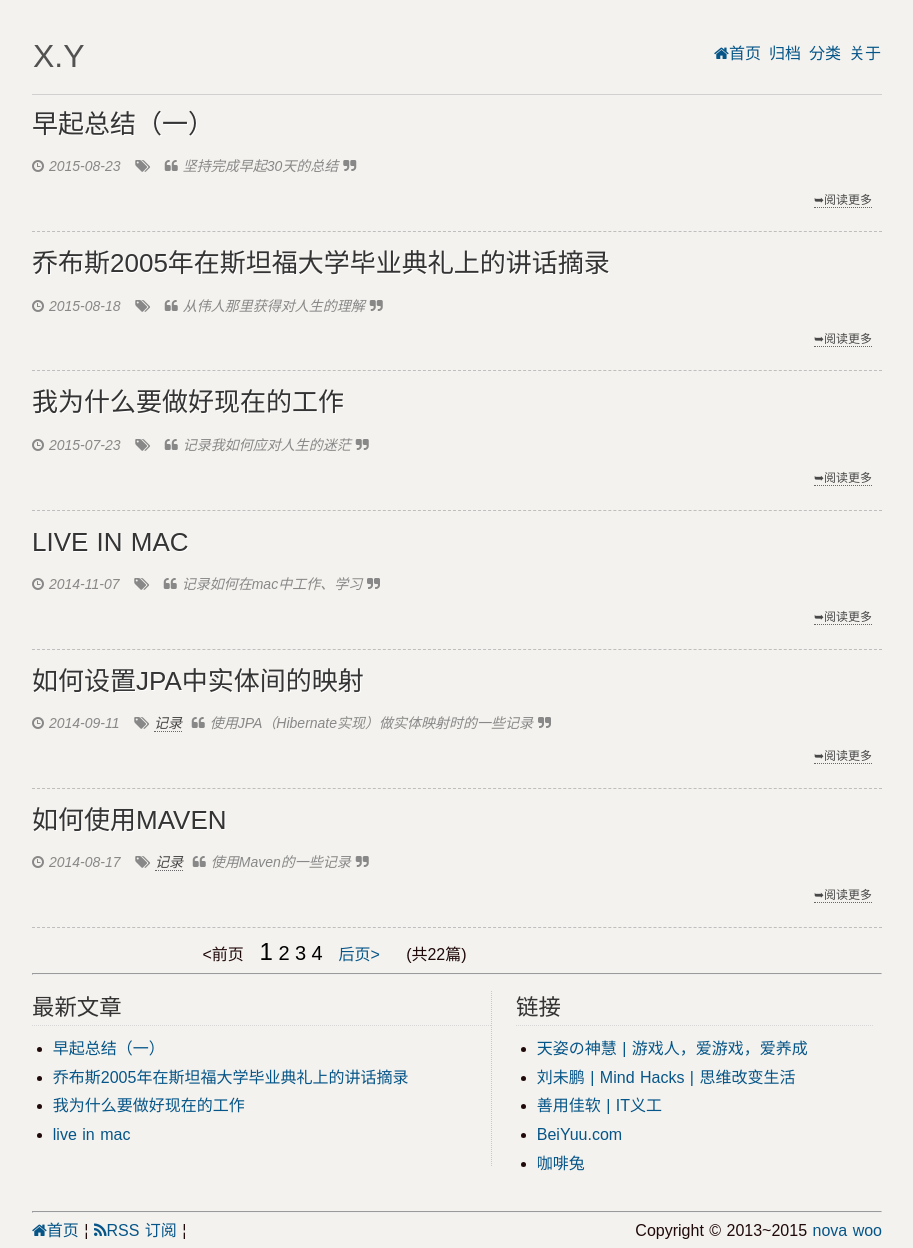
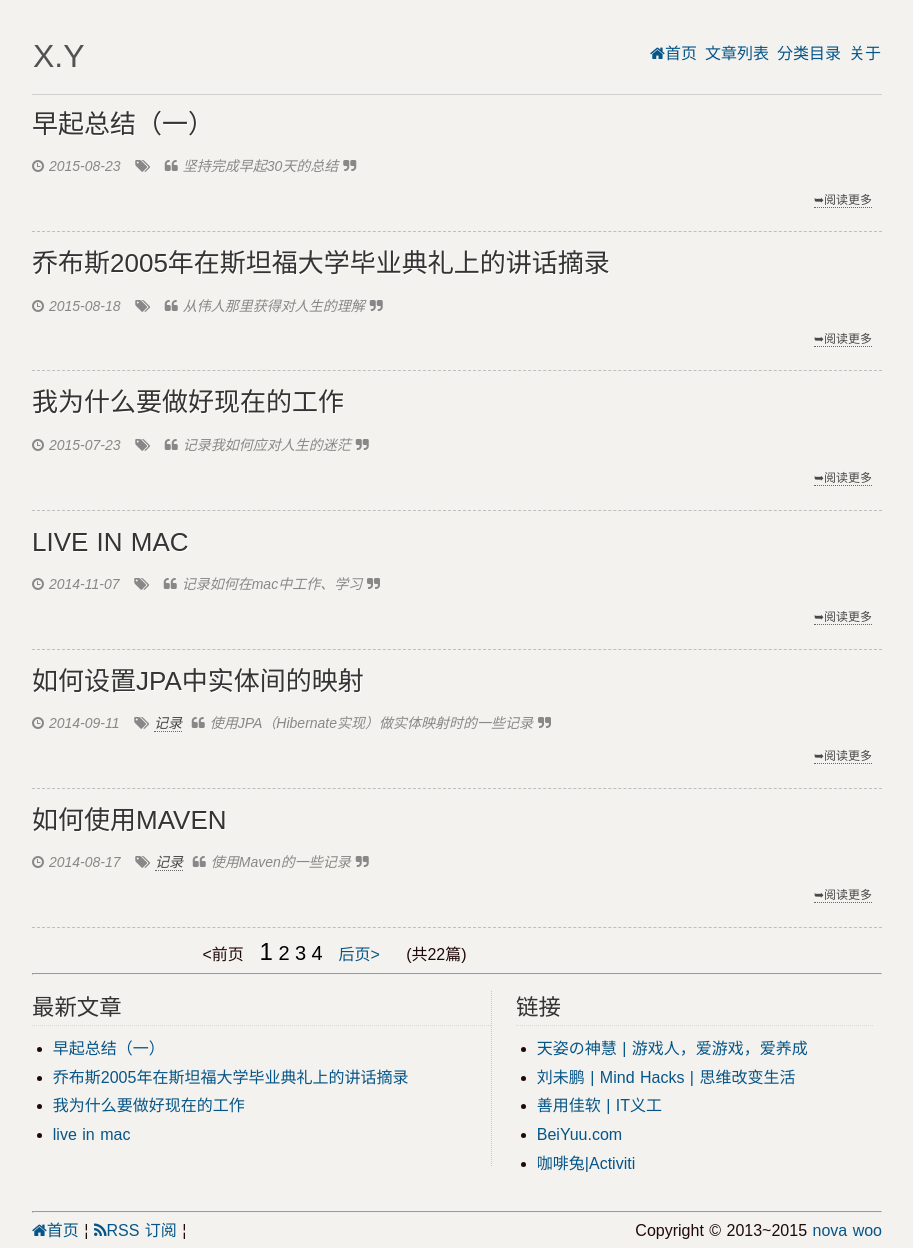
Before and after one commit to novawoo/novawoo.github.com, a Jekyll site: the page built from index.html, in a window 1280 px wide. Shown: the whole page, without its empty margins (183-1096 px from the left). Built offline with Jekyll 4.4.1, drawn with Linux system fonts in a browser that asks for light colours; Markdown is read by kramdown in place of the engine named in the settings; the list of posts is cut into pages by our own code.

Commit message:
modified:   _layouts/page.html 	modified:   index.html

```diff
--- a/_layouts/page.html
+++ b/_layouts/page.html
@@ -9,7 +9,7 @@ layout:           default
     <!-- h2>记录自我成长的点点滴滴</h2 -->
   </hgroup>
 </span>
-  <span class="alignright"><span><a href="/" title="首页" ret="bootmark"><i class="icon-home"></i>首页</a></span><span><a href="/archives.html" ret="bootmark">归档</a></span> <span><a href="/categories.html" ret="bootmark">分类</a></span> <span><a href="/about.html" ret="bootmark">关于</a></span> </span>
+  <span class="alignright"><span><a href="/" title="首页" ret="bootmark"><i class="icon-home"></i>首页</a></span><span><a href="/archives.html" ret="bootmark">文章列表</a></span> <span><a href="/categories.html" ret="bootmark">分类目录</a></span> <span><a href="/about.html" ret="bootmark">关于</a></span> </span>
 </section>
 <!-- 标题 导航 end -->
 
--- a/index.html
+++ b/index.html
@@ -72,7 +72,7 @@ layout: page
       <li><a href="http://mindhacks.cn" target="_blank">刘未鹏 | Mind Hacks | 思维改变生活</a></li>
       <li><a href="http://xbeta.info" target="_blank">善用佳软 | IT义工</a></li>
       <li><a href="http://beiyuu.com" target="_blank">BeiYuu.com</a></li>
-      <li><a href="http://www.kafeitu.me" target="_blank">咖啡兔</a></li>
+      <li><a href="http://www.kafeitu.me" target="_blank">咖啡兔|Activiti</a></li>
     </ul>
   </article>
 </section>
```
